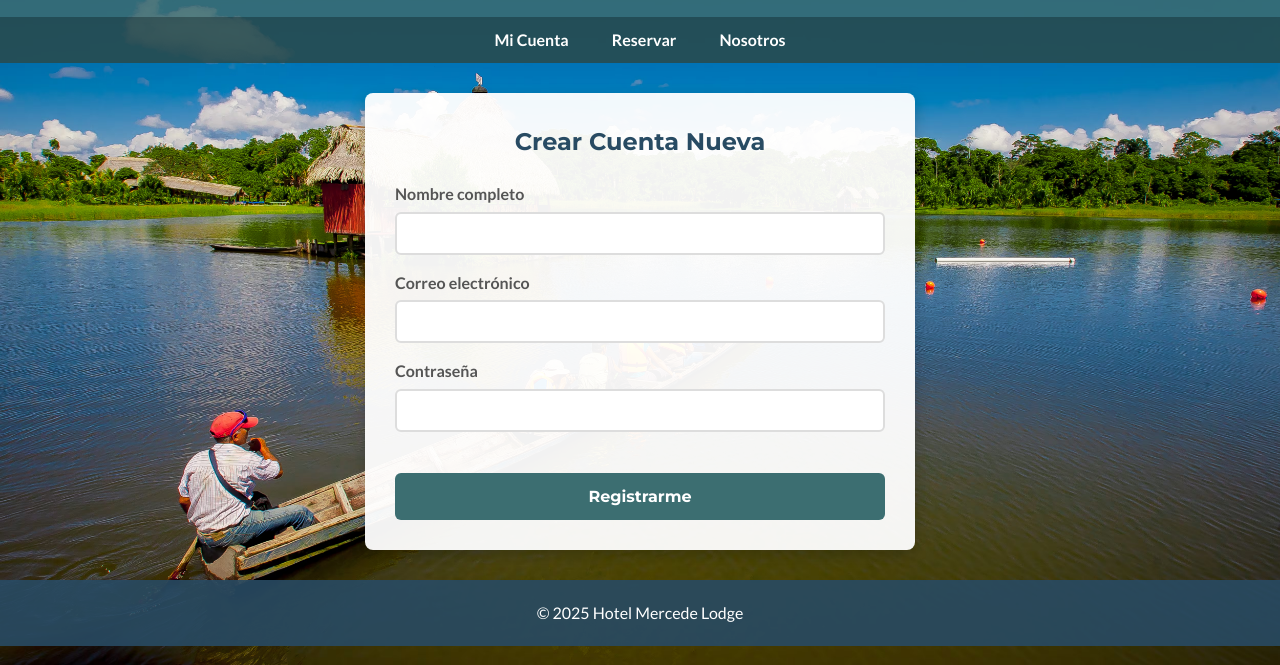
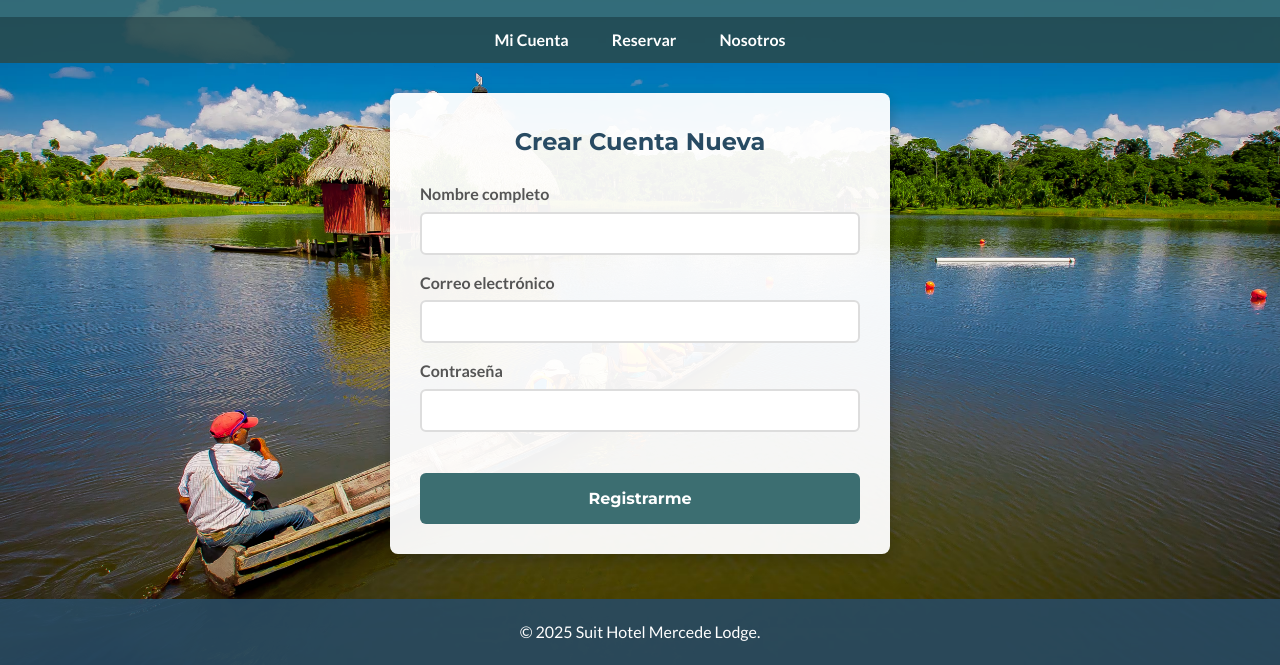
Before and after one commit to CvElIaN/Proyecto-Hotel-Mercedes-Lodge, a plain HTML site: page frontend_hotel-mercedes/registro.html in a window 1280 px wide. Shown: the part 135-800 px from the top of the page. Drawn offline with Linux system fonts and the light colour scheme.

Commit message:
Actualización de frontend

```diff
--- a/frontend_hotel-mercedes/registro.html
+++ b/frontend_hotel-mercedes/registro.html
@@ -45,7 +45,7 @@
     </main>
 
     <footer>
-        © 2025 Hotel Mercede Lodge
+        © 2025 Suit Hotel Mercede Lodge.
     </footer>
 
     <script src="script.js"></script>
--- a/frontend_hotel-mercedes/style.css
+++ b/frontend_hotel-mercedes/style.css
@@ -5,14 +5,17 @@
 }
 
 body {
-    /* MODIFICADO: Usamos 'Lato' como fuente base */
+    /* Tus estilos existentes... */
     font-family: 'Lato', Arial, sans-serif;
     margin: 0;
     background: url('Fondo_Page.jpg') center/cover no-repeat fixed;
+    line-height: 1.6;
+    color: #333;
 
-    /* MODIFICADO: texto base un más legible */
-    line-height: 1.6;
-    color: #333; /* Un negro un poco más suave que el negro puro */
+    /* --- AÑADE ESTAS 3 LÍNEAS --- */
+    display: flex;
+    flex-direction: column;
+    min-height: 100vh;
 }
 
 header {
@@ -77,13 +80,15 @@ nav a.active {
 }
 
 main {
-    max-width: 550px;
-    margin: 30px auto; /* Aumentamos el margen superior */
-    background: rgba(255,255,255,0.95); /* Un poco más opaco */
-    padding: 30px; /* Más espaciado interno */
+    /* ▼▼ MODIFICA ESTA LÍNEA ▼▼ */
+    width: 500px;
+    margin-top: 30px;
+    margin-left: auto;
+    margin-right: auto;
+    margin-bottom: auto;
+    background: rgba(255,255,255,0.95);
+    padding: 30px;
     border-radius: 8px;
-
-    /* --- NUEVO: Sombra más pronunciada para el formulario --- */
     box-shadow: 0 5px 15px rgba(0, 0, 0, 0.2);
 }
 
@@ -128,7 +133,7 @@ select option {
 
 button {
     width: 100%;
-    padding: 14px; /* Botón más grande */
+    padding: 16px; /* Botón más grande */
     margin-top: 25px; /* Más espacio arriba */
     background: #3c6e71;
     border: none;
@@ -144,7 +149,7 @@ button {
 }
 
 button:hover {
-    background: #274c4f; /* Color oscuro */
+    background: #18c5d4; /* Color claro */
 
     /* --- NUEVO: Pequeño efecto de "presionar" --- */
     transform: translateY(-2px);
```
Also changed, not shown: frontend_hotel-mercedes/mi_cuenta.html (+1 -1 lines), frontend_hotel-mercedes/nosotros.html (+1 -1 lines), frontend_hotel-mercedes/reserva_hotel.html (+1 -1 lines).
